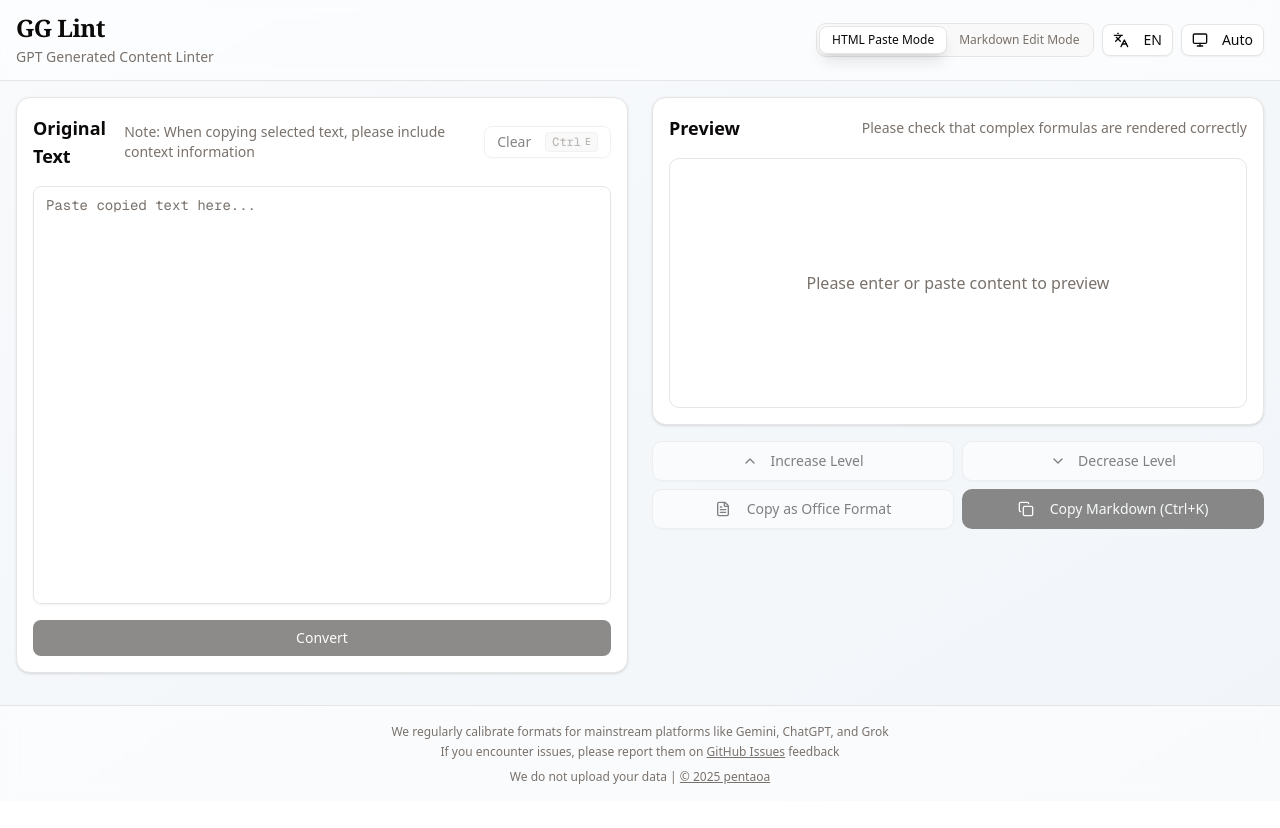
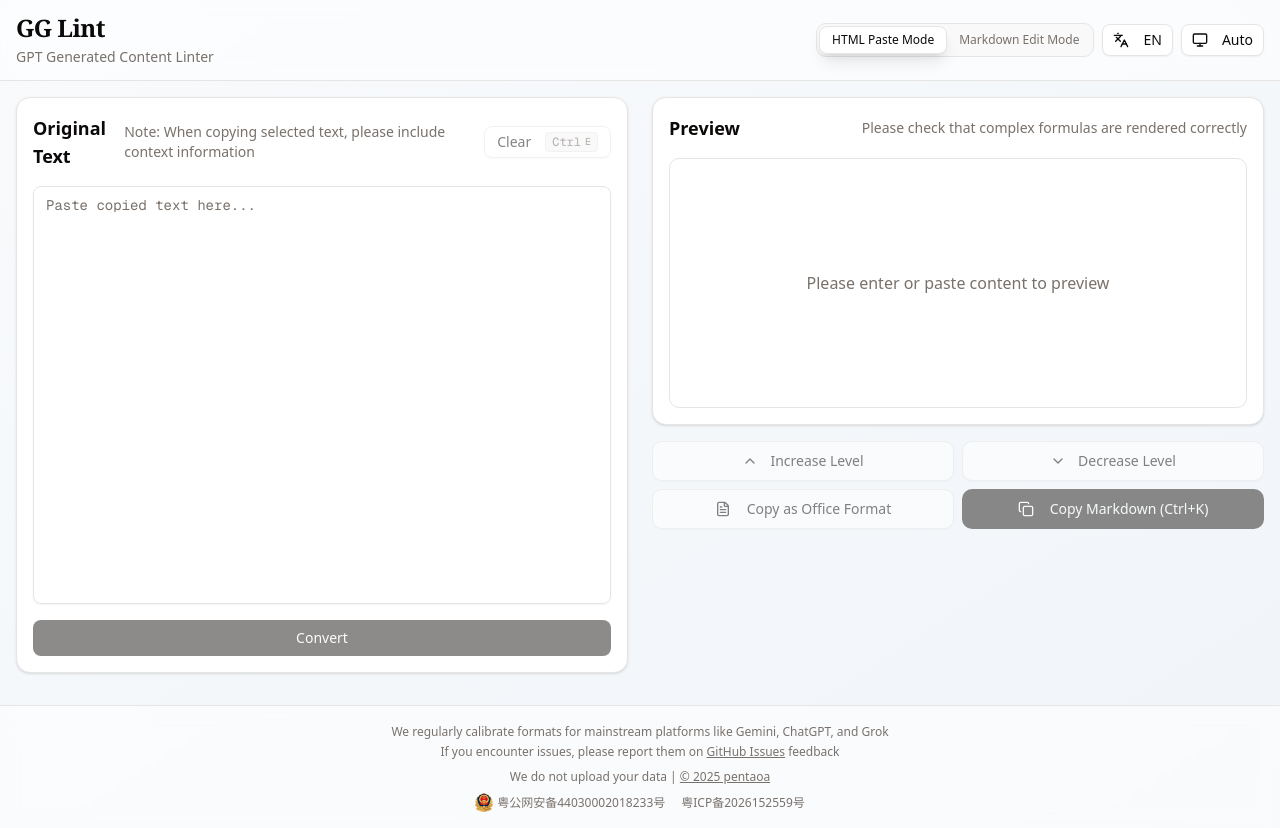
Before and after one commit to pentaoa/gg-lint, a Next.js app: page / in a window 1280 px wide. Before the commit the page ends 801 px from the top, so only its background shows below. Built offline with nearby package versions, Linux system fonts and the light colour scheme.

Commit message:
feat: add ICP/公安备案 footer
Add 粤ICP备2026152559号 and 粤公网安备44030002018233号 (with police badge) to the footer, mirroring uhaku.cn.

```diff
--- a/app/page.tsx
+++ b/app/page.tsx
@@ -1,6 +1,7 @@
 "use client";
 
 import { useState, useEffect, useRef } from "react";
+import Image from "next/image";
 import { Button } from "@/components/ui/button";
 import EditorInput from "@/components/EditorInput";
 import MarkdownPreview from "@/components/MarkdownPreview";
@@ -12,6 +13,12 @@ import ThemeToggle from "@/components/ThemeToggle";
 import LanguageToggle from "@/components/LanguageToggle";
 import ModeToggle from "@/components/ModeToggle";
 import { useLanguage } from "@/lib/language-context";
+import {
+  ICP_BEIAN,
+  ICP_BEIAN_URL,
+  POLICE_BEIAN,
+  POLICE_BEIAN_URL,
+} from "@/lib/beian";
 
 export default function Home() {
   const { t, language } = useLanguage();
@@ -272,6 +279,31 @@ export default function Home() {
               © 2025 pentaoa
             </a>
           </p>
+          <p className="text-xs flex flex-wrap items-center justify-center gap-x-4 gap-y-1">
+            <a
+              href={POLICE_BEIAN_URL}
+              target="_blank"
+              rel="noopener noreferrer"
+              className="inline-flex items-center gap-1 hover:underline hover:text-foreground"
+            >
+              <Image
+                src="/beian-police.png"
+                alt=""
+                aria-hidden="true"
+                width={18}
+                height={19}
+              />
+              {POLICE_BEIAN}
+            </a>
+            <a
+              href={ICP_BEIAN_URL}
+              target="_blank"
+              rel="noopener noreferrer"
+              className="hover:underline hover:text-foreground"
+            >
+              {ICP_BEIAN}
+            </a>
+          </p>
         </div>
       </footer>
     </div>
--- /dev/null
+++ b/lib/beian.ts
@@ -0,0 +1,6 @@
+// 备案信息（与 uhaku.cn 页脚一致）
+export const ICP_BEIAN = "粤ICP备2026152559号";
+export const ICP_BEIAN_URL = "https://beian.miit.gov.cn/";
+export const POLICE_BEIAN = "粤公网安备44030002018233号";
+export const POLICE_BEIAN_URL =
+  "https://beian.mps.gov.cn/#/query/webSearch?code=44030002018233";
```
Also changed, not shown: public/beian-police.png (added).
